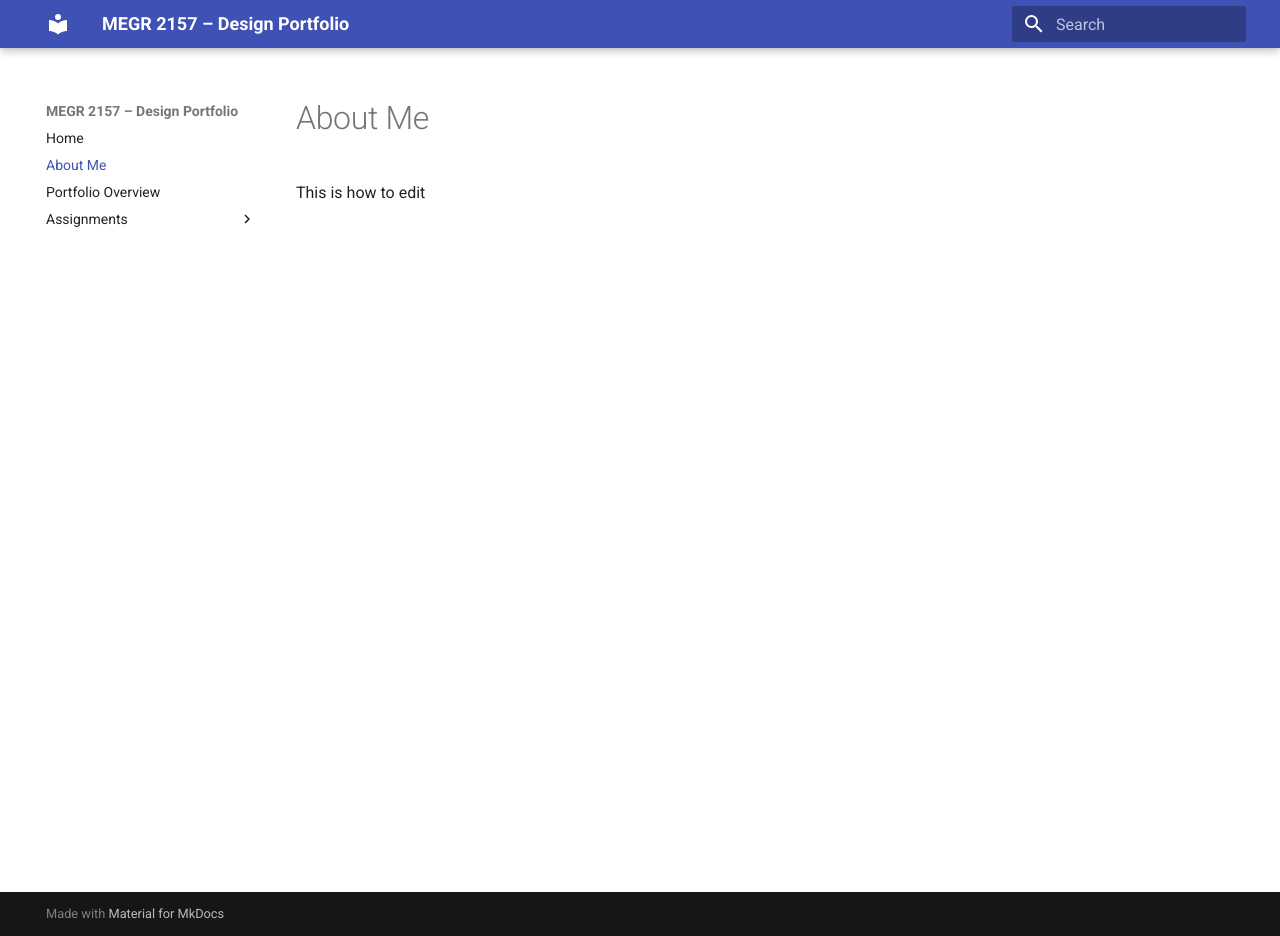
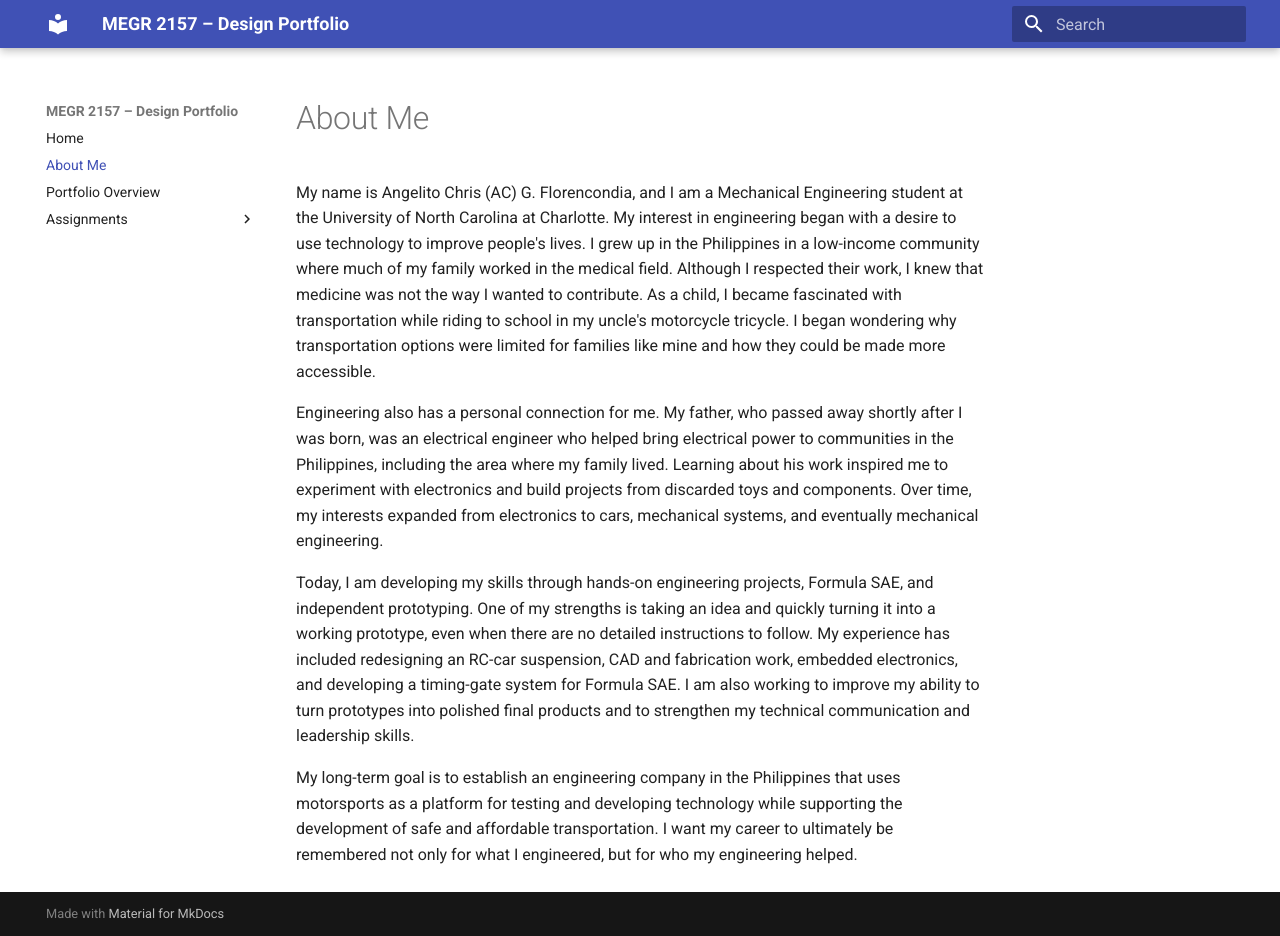
Before and after one commit to AcGallo/Florencondia-MEGR-2157-Portfolio, an MkDocs documentation site: the page built from docs/aboutme/index.md, in a window 1280 px wide and 936 px high. Built offline with MkDocs 1.6.1 and Material for MkDocs 9.7.7, drawn with Linux system fonts in a browser that asks for light colours.

Commit message:
Update index.md

```diff
--- a/docs/aboutme/index.md
+++ b/docs/aboutme/index.md
@@ -1,2 +1,9 @@
-#About Me
-This is how to edit
+# About Me
+
+My name is Angelito Chris (AC) G. Florencondia, and I am a Mechanical Engineering student at the University of North Carolina at Charlotte. My interest in engineering began with a desire to use technology to improve people's lives. I grew up in the Philippines in a low-income community where much of my family worked in the medical field. Although I respected their work, I knew that medicine was not the way I wanted to contribute. As a child, I became fascinated with transportation while riding to school in my uncle's motorcycle tricycle. I began wondering why transportation options were limited for families like mine and how they could be made more accessible.
+
+Engineering also has a personal connection for me. My father, who passed away shortly after I was born, was an electrical engineer who helped bring electrical power to communities in the Philippines, including the area where my family lived. Learning about his work inspired me to experiment with electronics and build projects from discarded toys and components. Over time, my interests expanded from electronics to cars, mechanical systems, and eventually mechanical engineering.
+
+Today, I am developing my skills through hands-on engineering projects, Formula SAE, and independent prototyping. One of my strengths is taking an idea and quickly turning it into a working prototype, even when there are no detailed instructions to follow. My experience has included redesigning an RC-car suspension, CAD and fabrication work, embedded electronics, and developing a timing-gate system for Formula SAE. I am also working to improve my ability to turn prototypes into polished final products and to strengthen my technical communication and leadership skills.
+
+My long-term goal is to establish an engineering company in the Philippines that uses motorsports as a platform for testing and developing technology while supporting the development of safe and affordable transportation. I want my career to ultimately be remembered not only for what I engineered, but for who my engineering helped.
```
